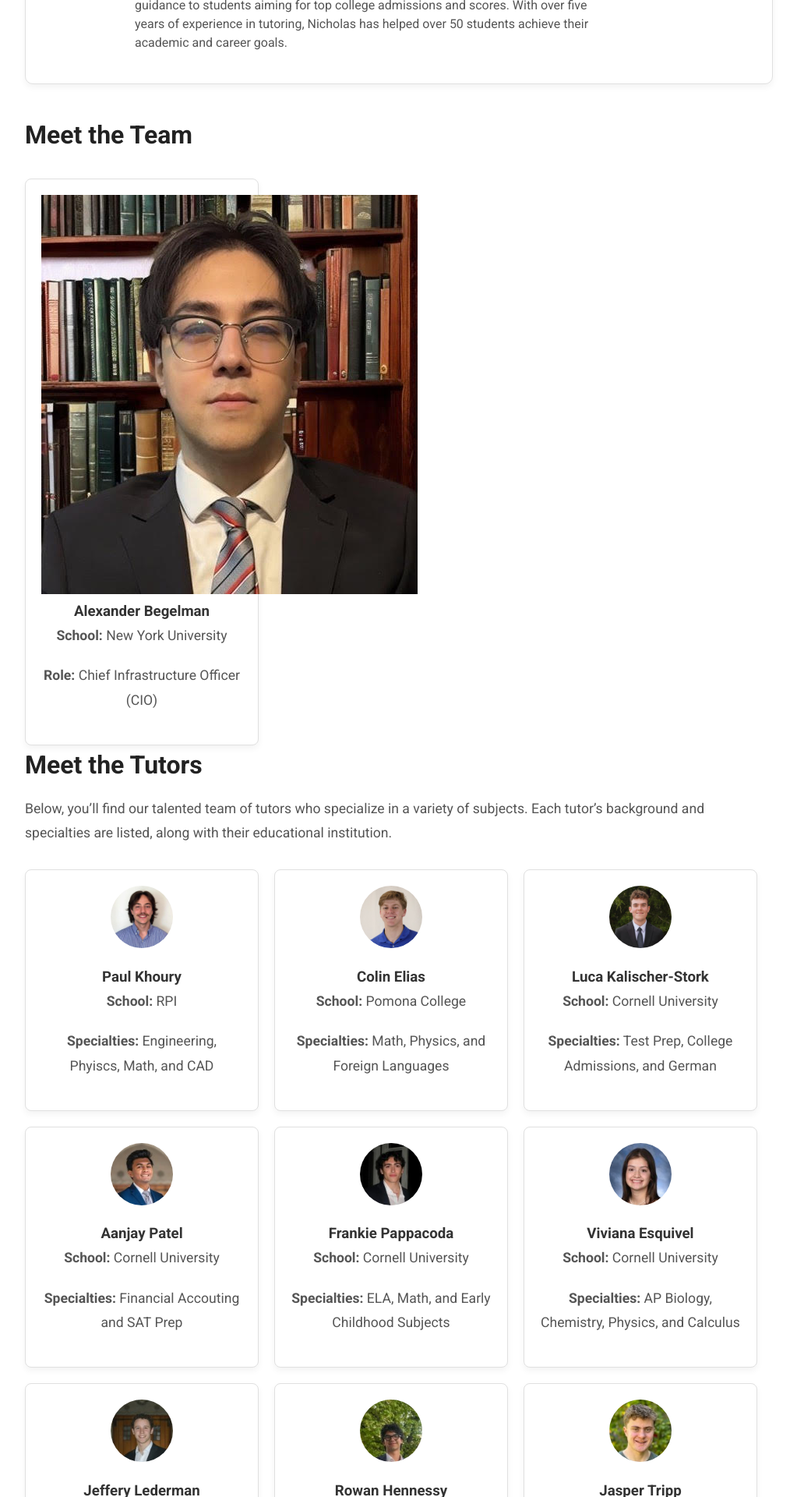
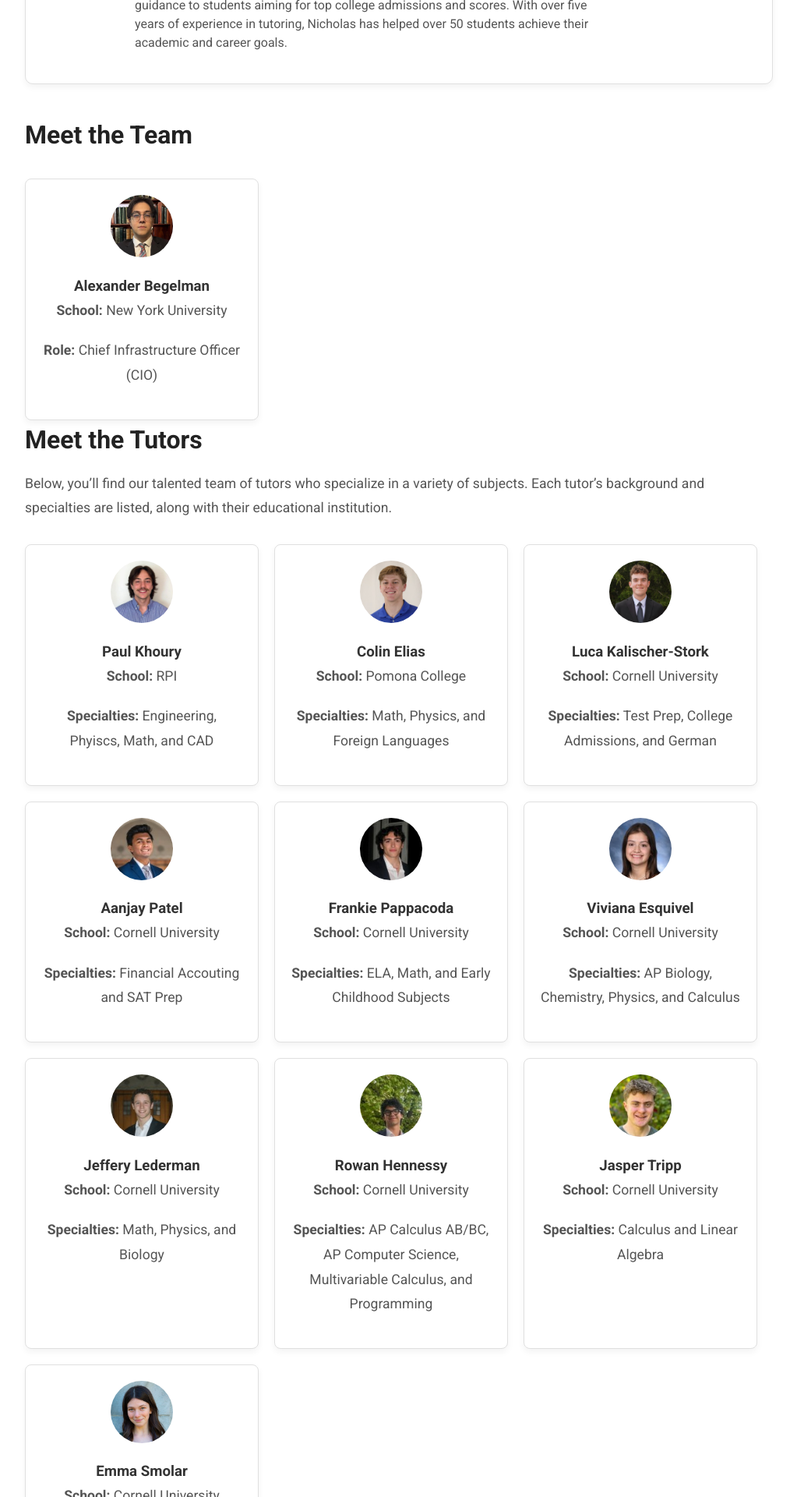
Before and after one commit to nicholasl25/lombardacademy, a Jekyll site: the page built from about.md, in a window 1280 px wide. Shown: the part 692-2612 px from the top of the page at 78% size, without its empty margins (128-1151 px from the left). Built offline with Jekyll 4.4.1, drawn with Linux system fonts in a browser that asks for light colours.

Commit message:
Fixed image bug i about.md

```diff
--- a/about.md
+++ b/about.md
@@ -26,7 +26,7 @@
 <div class="tutors-grid">
     {% for member in site.data.team %}
     <div class="tutor-card">
-        <img src="{{ member.image | relative_url }}" alt="Photo of {{ member.name }}" class="member-photo">
+        <img src="{{ member.image | relative_url }}" alt="Photo of {{ member.name }}" class="tutor-photo">
         <h3>{{ member.name }}</h3>
         <p><strong>School:</strong> {{ member.school }}</p>
         <p><strong>Role:</strong> {{ member.specialties }}</p>
```
